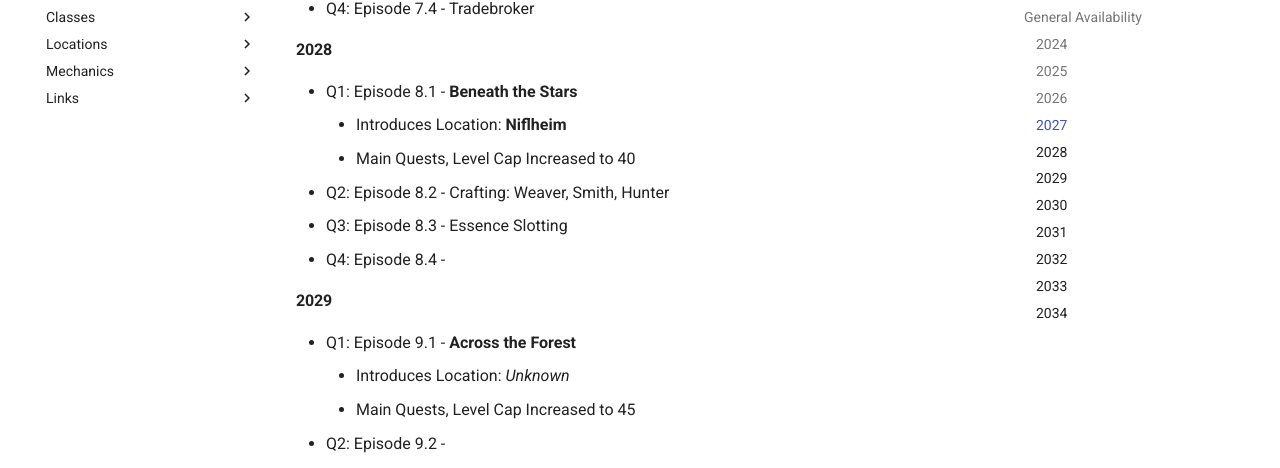
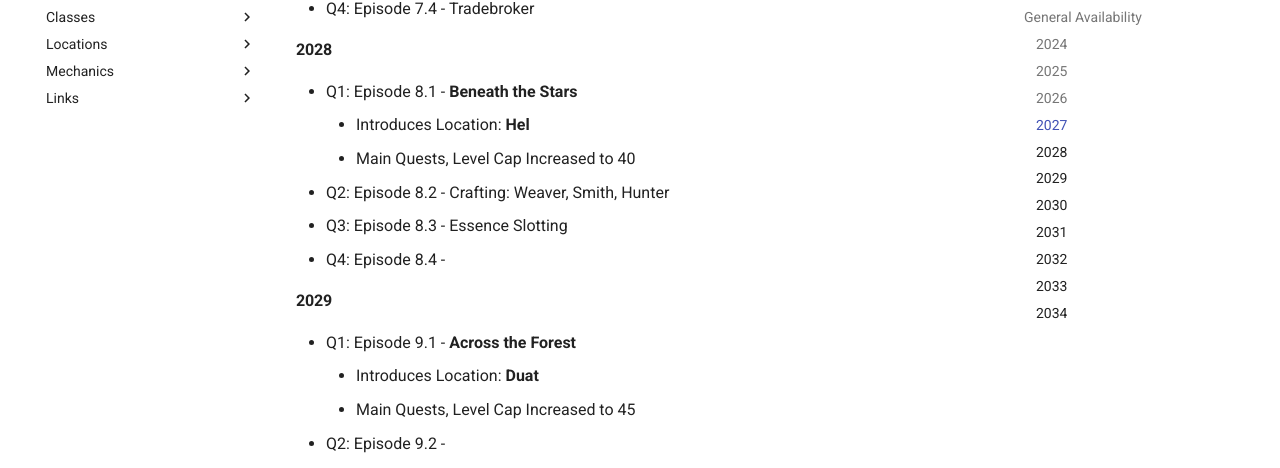
Before and after one commit to Lust-Interactive/EternalDamnationWiki, an MkDocs documentation site: the page built from data/gameroadmap.md, in a window 1280 px wide and 900 px high, scrolled down 1670 px. Shown: the part 145-613 px from the top of the window. Built offline with MkDocs 1.6.1 and Material for MkDocs 9.7.7, drawn with Linux system fonts in a browser that asks for light colours; comment, search, counter and statistics services are not loaded.

Commit message:
Added basic information for Ep9 and Duat, the Ancient Egyptian afterlife

```diff
--- a/data/gameroadmap.md
+++ b/data/gameroadmap.md
@@ -56,7 +56,7 @@ Content Updates for Dante's Crest will be released in "Episodes" every few month
 
 #### 2028
 - Q1: Episode 8.1 - **Beneath the Stars**
-    - Introduces Location: **Niflheim**
+    - Introduces Location: **Hel**
     - Main Quests, Level Cap Increased to 40
 - Q2: Episode 8.2 - Crafting: Weaver, Smith, Hunter
 - Q3: Episode 8.3 - Essence Slotting
@@ -64,7 +64,7 @@ Content Updates for Dante's Crest will be released in "Episodes" every few month
 
 #### 2029
 - Q1: Episode 9.1 - **Across the Forest**
-    - Introduces Location: *Unknown*
+    - Introduces Location: **Duat**
     - Main Quests, Level Cap Increased to 45
 - Q2: Episode 9.2 -
 - Q3: Episode 9.3 -
--- a/mkdocs.yml
+++ b/mkdocs.yml
@@ -37,8 +37,8 @@ nav:
 #      - Asphodel: locations/asphodel.md
 #      - Elysium: locations/elysium.md
 #      - Guinee: locations/guinee.md
-#      - Niflheim: locations/niflheim.md
-#      - Unknown Forest: locations/unknownforest.md
+#      - Hel: locations/Hel.md
+#      - Duat: locations/duat.md
 #      - Actun: locations/actun.md
 #      - Hekla Fell: locations/heklafell.md
 #      - Tartarus: locations/tartarus.md
```
